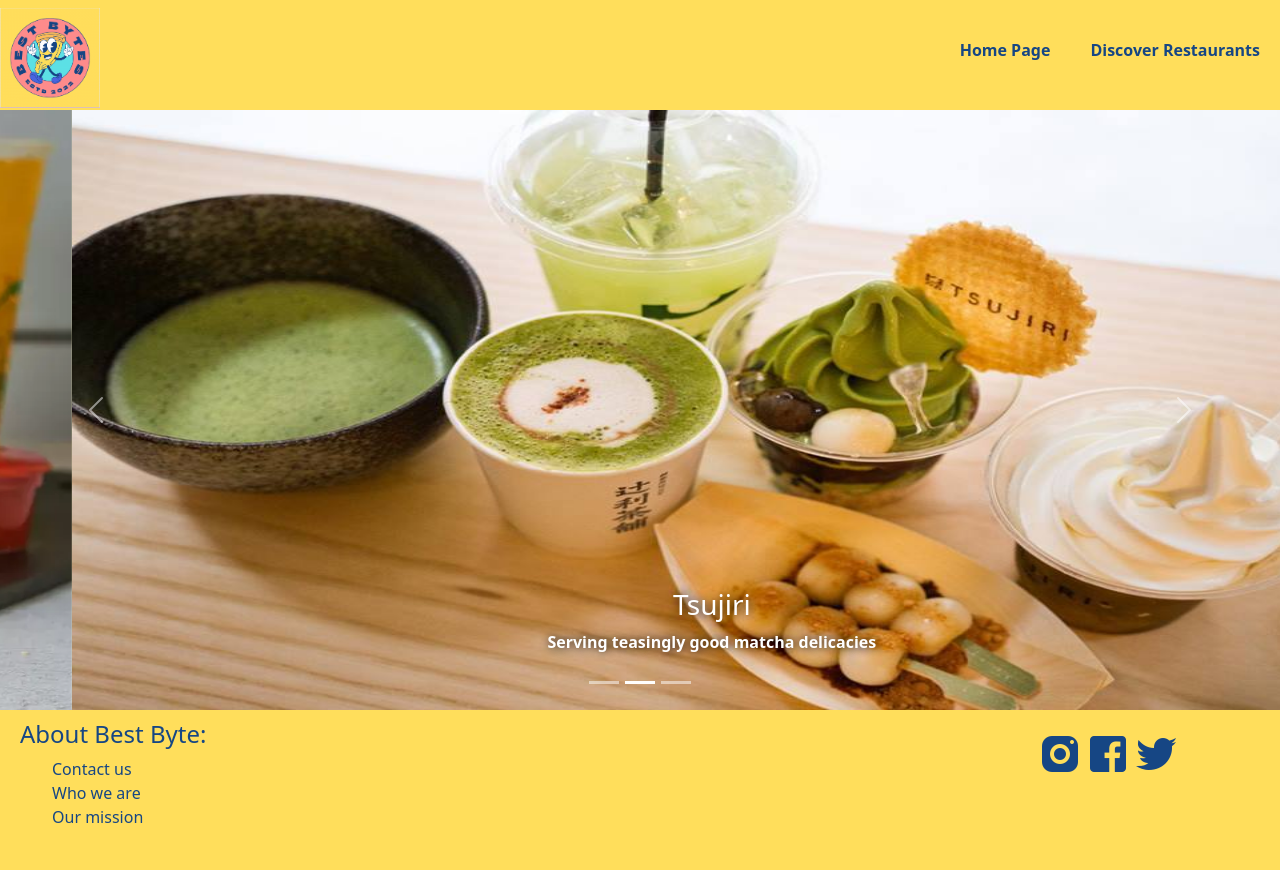
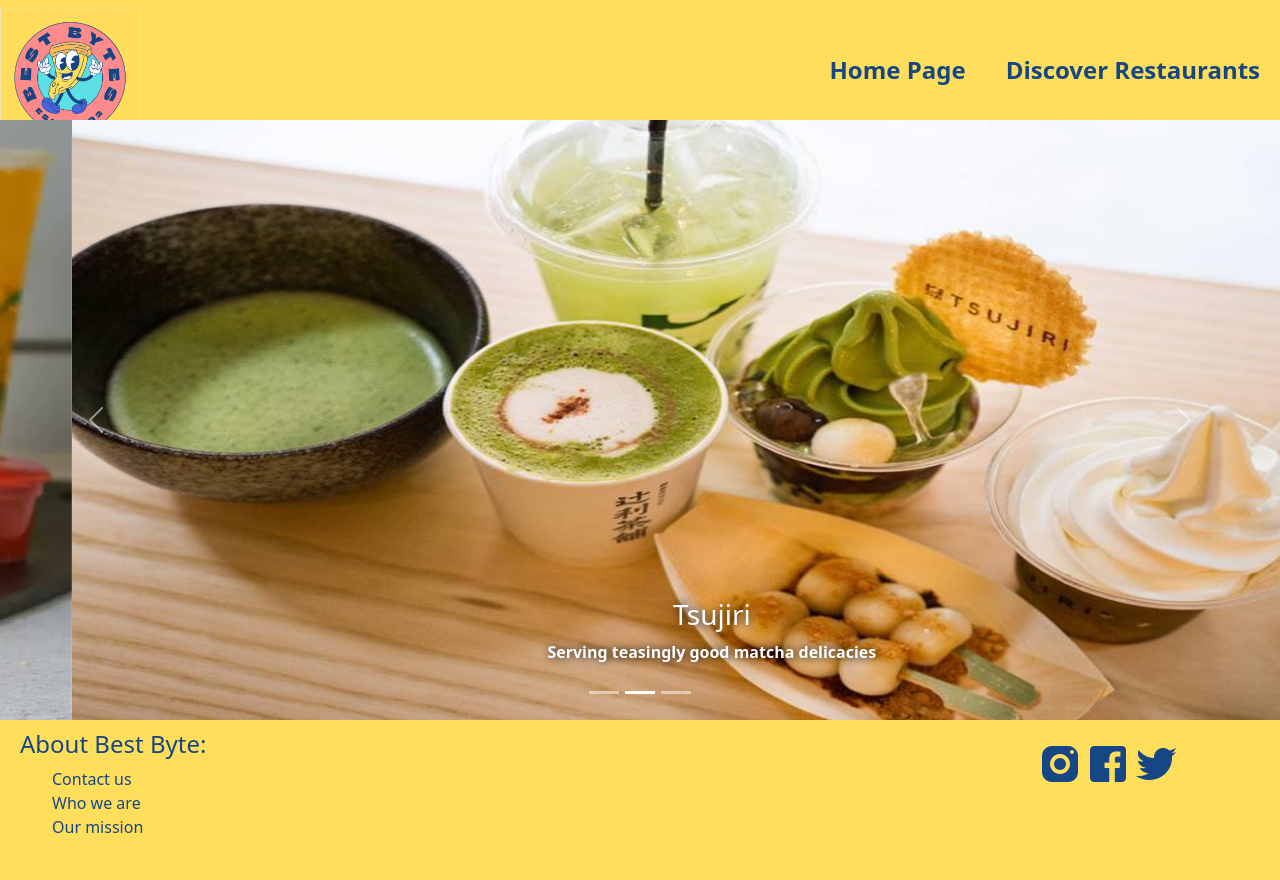
Before and after one commit to eesaa-sheikh/Fork-Byte-Code, a React (Create React App) app: page /Home in a window 1280 px wide. Built offline with nearby package versions, Linux system fonts and the light colour scheme.

Commit message:
changed to css and added accessibility

```diff
--- a/src/App.css
+++ b/src/App.css
@@ -25,7 +25,7 @@
 
 .navbar {
   background-color: #FFDE5B;
-  height: 110px;
+  height: 15vh;
 }
 
 .navbar--ul, .nav--link, li{
@@ -39,10 +39,10 @@
 .nav--link {
   padding: 20px;
   font-weight: bold;
+  font-size: x-large;
 }
-
 #logo {
-  width: 100px;
+  width: 140px;
   background-color: #FFDE5B;
 }
 
@@ -79,6 +79,21 @@
   margin: 20px;
   grid-gap: 30px;
 }
+
+.restaurantCard:hover{
+
+  background-color: #FBAB7E;
+  background-image: linear-gradient(62deg, #FBAB7E 0%, #F7CE68 100%);
+
+ border-radius: 10px;
+ padding: 20px;
+
+}
+
+
+
+
+
 
 .restaurantCard{
 
@@ -123,7 +138,7 @@
 
 .image-block{
   width: 100%;
-  height: 600px;
+  height: 75vh;
 }
 
 .info{
--- a/src/components/Restaurant.js
+++ b/src/components/Restaurant.js
@@ -17,7 +17,8 @@
             <h2>{restaurant.website}</h2>
             <h2>Rating: {restaurant.averageRating}</h2>
 
-            <ReviewModal reviews={reviews}/>
+            <ReviewModal reviews={reviews}
+            restaurant={restaurant}/>
             <AddReviewModal restaurant={restaurant}
             reviews={reviews}
             setReviews={setReviews}/>
--- a/src/components/ReviewModal.js
+++ b/src/components/ReviewModal.js
@@ -2,6 +2,7 @@
 import Box from '@mui/material/Box';
 import Button from '@mui/material/Button';
 import Modal from '@mui/material/Modal';
+import Restaurant from './Restaurant';
 
 const style = {
     position: "absolute",
@@ -21,7 +22,7 @@
 
 }
 
-const ReviewModal = ({reviews}) => {
+const ReviewModal = ({reviews,restaurant}) => {
 
     const [open, setOpen] = React.useState(false);
     const handleOpen = () => setOpen(true);
@@ -43,13 +44,20 @@
                 {reviews.map((review, id) => {
 
                 return (
+
+                    <div>
+                        <h2>{restaurant.name}</h2>
+
                     <div key={id}>
+
                         <p>Name: {review.user.name}</p>
                         <p>Review: {review.reviewText}</p>
                         <p>Rating: {review.rating}</p>
                         <p>Date: {review.date}</p>
                         <hr/>
                     </div>
+                    </div>
+
 
 
                 ) } )}
```
